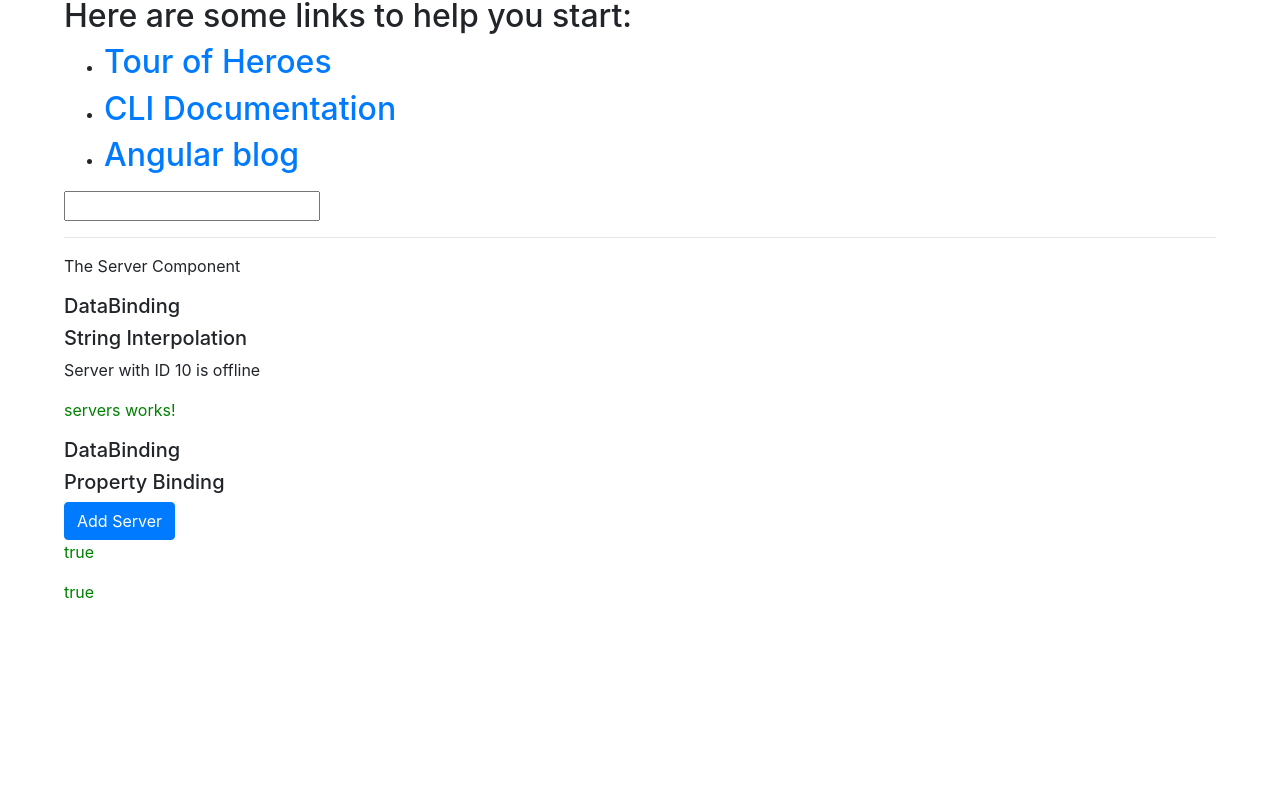
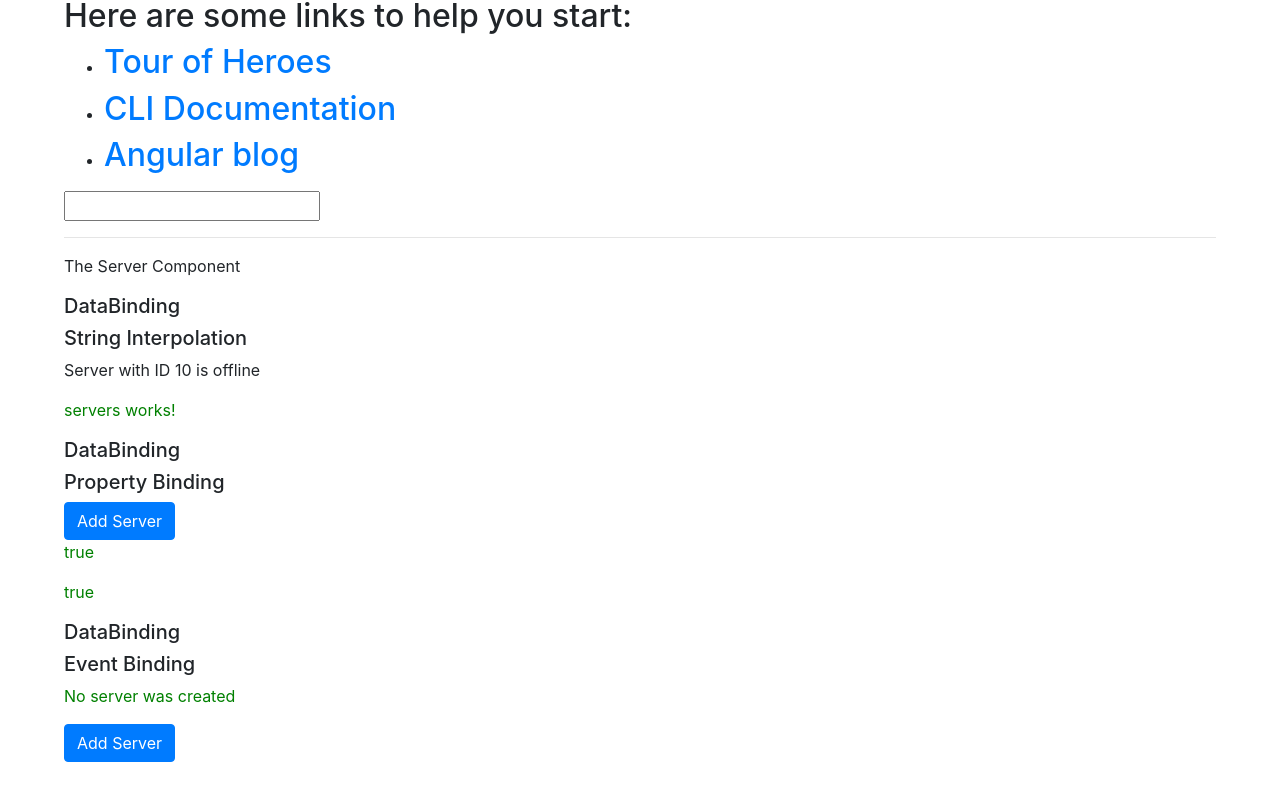
Before and after one commit to AmanySirajAl-Din/Angular4-BasicComponents, an Angular app: page / in a window 1280 px wide. Shown: the part 423-1223 px from the top of the page. Before the commit the page ends 1107 px from the top, so only its background shows below. Built offline with nearby package versions, Linux system fonts and the light colour scheme.

Commit message:
DataBinding: Event Binding

```diff
--- a/src/app/servers/servers.component.html
+++ b/src/app/servers/servers.component.html
@@ -27,3 +27,12 @@ to change something at runtime -->
 
 <p>{{ allowNewServer }}</p> <!-- string interpolation -->
 <p [innerText]="allowNewServer"></p> <!-- property binding -->
+
+
+<h5> DataBinding </h5>
+<h5> Event Binding </h5>
+<p>{{ serverCreationStatus }}</p>
+
+<button class="btn btn-primary"
+[disabled]="!allowNewServer"
+(click)="onCreateServer()">Add Server</button>
--- a/src/app/servers/servers.component.ts
+++ b/src/app/servers/servers.component.ts
@@ -27,6 +27,7 @@ import { Component, OnInit } from '@angular/core';
 })
 export class ServersComponent implements OnInit {
     allowNewServer = false;
+    serverCreationStatus = "No server was created";
 
   constructor() {
     setTimeout(() => {
@@ -39,4 +40,12 @@ export class ServersComponent implements OnInit {
   ngOnInit() {
   }
 
+    onCreateServer(){
+        this.serverCreationStatus = 'Server was Created';
+        var x = document.getElementsByTagName("p");
+        for(var i = 0; i < x.length; i++){
+            x[i].style.color = "red";
+        }
+    }
+
 }
```
